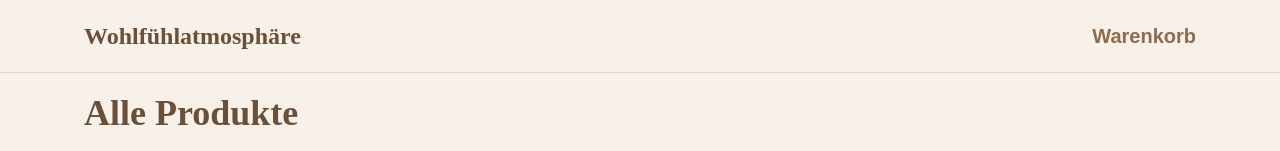
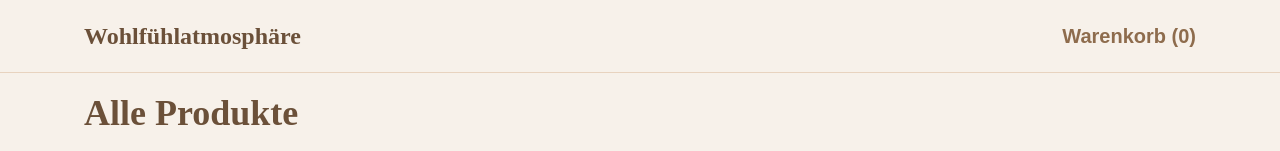
Before and after one commit to maximilianbese/E-Commerce-Shop, an Angular app in the folder client/: page / in a window 1280 px wide. Shown: the top 151 px of the page. Built offline with nearby package versions, Linux system fonts and the light colour scheme.

Commit message:
feat: update cart service to maintain product list and display item count in header

```diff
--- a/client/src/app/features/shop/product-card/product-card.ts
+++ b/client/src/app/features/shop/product-card/product-card.ts
@@ -15,6 +15,5 @@ export class ProductCard {
   readonly product = input.required<Product>();
   protected addToCart(): void {
     this.cartService.add(this.product());
-    console.log('Im Warenkorb:', this.cartService.items());
   }
 }
--- a/client/src/app/shared/layout/header/header.html
+++ b/client/src/app/shared/layout/header/header.html
@@ -4,7 +4,7 @@
       >Wohlfühlatmosphäre</a
     >
     <a class="text-brand hover:text-brand-dark font-bold text-xl" routerLink="/warenkorb"
-      >Warenkorb</a
+      >Warenkorb ({{ cartService.count() }})</a
     >
   </div>
 </header>
--- a/client/src/app/shared/layout/header/header.ts
+++ b/client/src/app/shared/layout/header/header.ts
@@ -1,5 +1,6 @@
-import { Component } from '@angular/core';
+import { Component, inject } from '@angular/core';
 import { RouterLink } from '@angular/router';
+import { CartService } from '../../services/cart-service';
 
 @Component({
   imports: [RouterLink],
@@ -7,4 +8,6 @@ import { RouterLink } from '@angular/router';
   styleUrl: './header.scss',
   templateUrl: './header.html',
 })
-export class Header {}
+export class Header {
+  protected readonly cartService = inject(CartService);
+}
--- a/client/src/app/shared/services/cart-service.ts
+++ b/client/src/app/shared/services/cart-service.ts
@@ -1,10 +1,11 @@
-import { Service, signal } from '@angular/core';
+import { computed, Service, signal } from '@angular/core';
 import { Product } from '../models/product';
 
 @Service()
 export class CartService {
   readonly items = signal<Product[]>([]);
   add(product: Product): void {
-    this.items.set([]);
+    this.items.update((list) => [...list, product]);
   }
+  readonly count = computed(() => this.items().length);
 }
```
